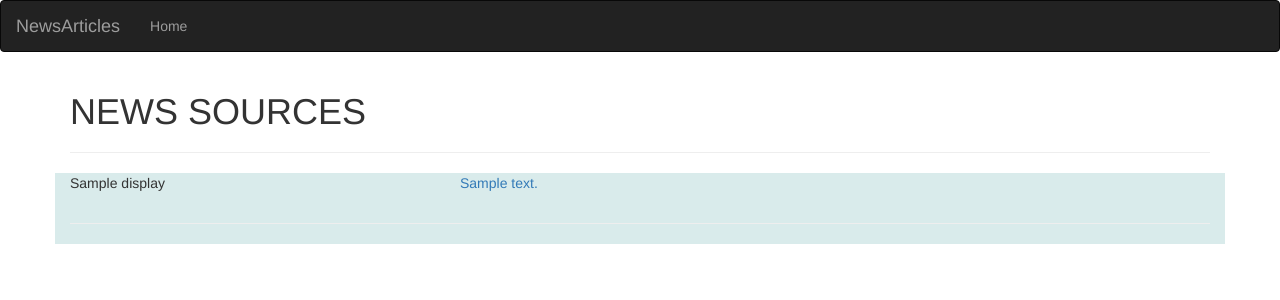
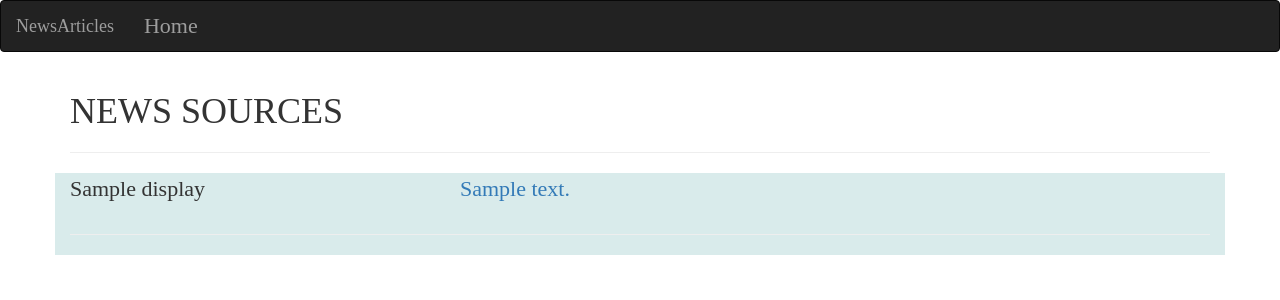
Before and after one commit to khalid-serar/News, a Python web app: template app/templates/index.html in a window 1280 px wide. Shown: the top 300 px of the page. Run offline with Jinja, Linux system fonts and the light colour scheme; the template is opened without the code that fills it: most values are stand-ins (such as "Sample title", 1, 10 or a date in 2020); some libraries are stand-ins or nearby versions.

Commit message:
modify templates file

```diff
--- a/app/static/css/index.css
+++ b/app/static/css/index.css
@@ -0,0 +1,3 @@
+body {
+    font-family: 'Zen Antique Soft';font-size: 22px;
+}
--- a/app/templates/index.html
+++ b/app/templates/index.html
@@ -3,6 +3,7 @@
 <!DOCTYPE html>
 <html>
     <head>
+        <link href='https://fonts.googleapis.com/css?family=Zen Antique Soft' rel='stylesheet'>
         <meta charset="utf-8">
         {% if title %}
         <title> {{ title }}</title>
```
